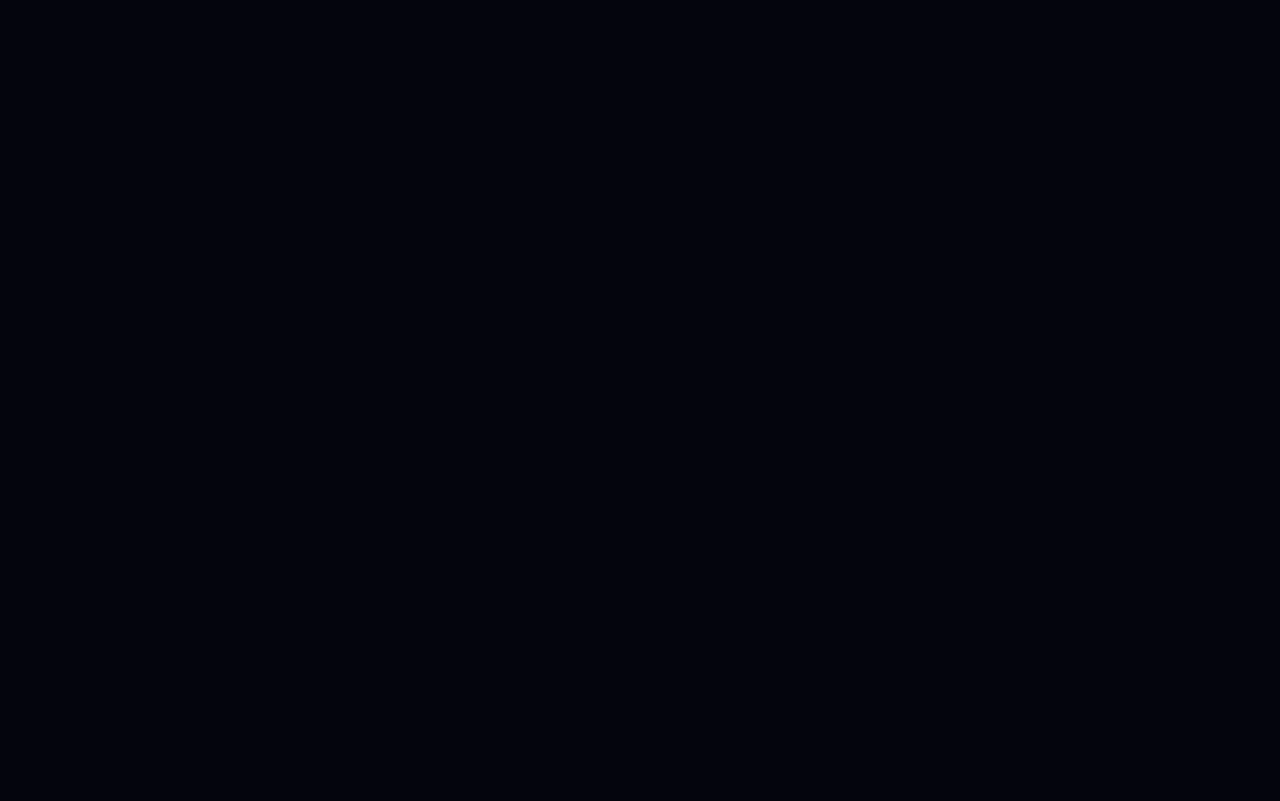
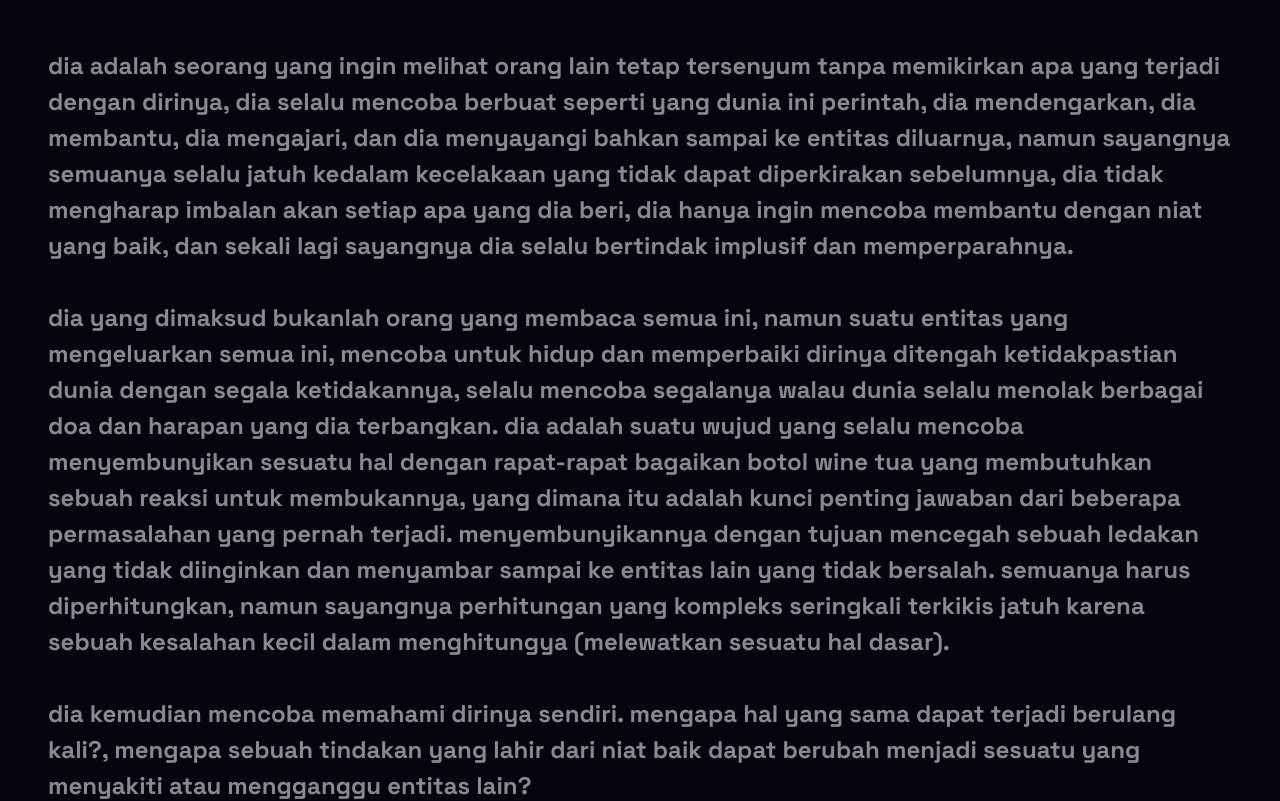
Before and after one commit to bivanoid/bvd, a React (Vite) app: page /note in a window 1280 px wide. Before the commit this address had no page. Shown: the top 801 px of the page. Built offline with nearby package versions, Linux system fonts and the light colour scheme.

Commit message:
Update App.tsx

```diff
--- a/src/App.tsx
+++ b/src/App.tsx
@@ -24,7 +24,7 @@ function AppRoutes() {
     <Routes>
       <Route path='/' element={<Home />} />
       <Route path="/projects/:id" element={<DetailedProject />} />
-      <Route path="/perspektiforang" element={<Gokil/>} />
+      <Route path="/note" element={<Gokil/>} />
     </Routes>
   )
 }
```
